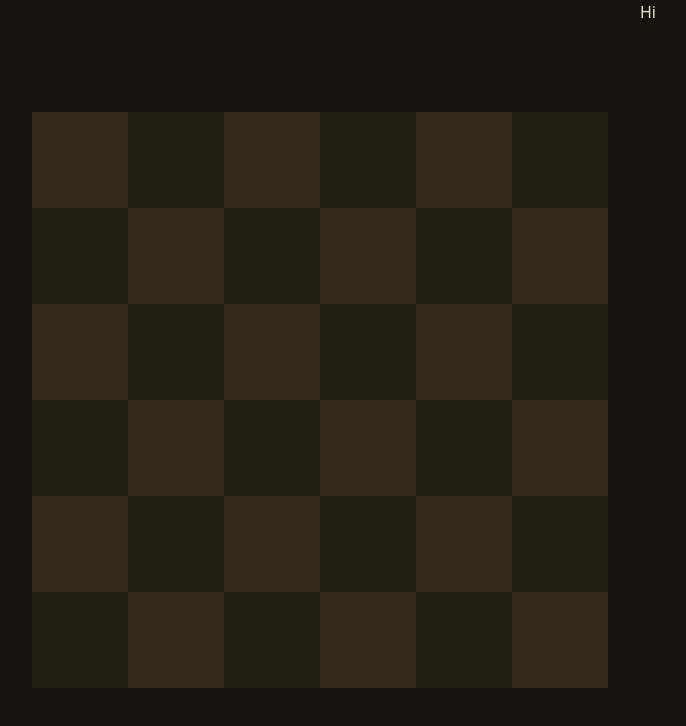
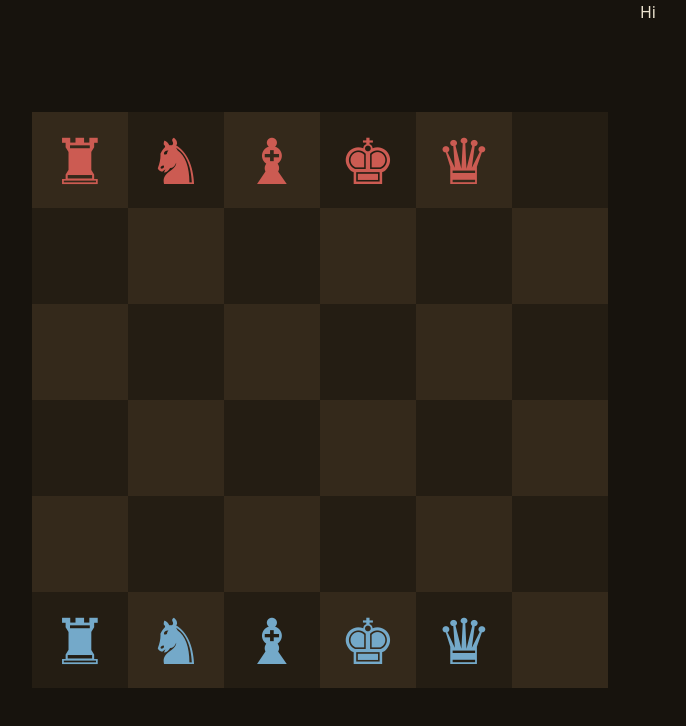
Before and after one commit to gauthamramesh3110/kingsfall, a Next.js app in the folder apps/ui/: page / in a window 1280 px wide. Shown: the top 726 px of the page, without its empty margins (0-686 px from the left). Built offline with nearby package versions, Linux system fonts and the light colour scheme.

Commit message:
Add pieces to the board and maintain state

```diff
--- a/apps/ui/app/components/Board.tsx
+++ b/apps/ui/app/components/Board.tsx
@@ -1,16 +1,60 @@
-const BOARD_SQUARES = 6; // must match --board-squares in globals.css
+'use client';
+
+import { useState } from 'react';
+
+type PieceType = 'K' | 'Q' | 'R' | 'N' | 'B';
+type Team = 'you' | 'enemy';
+
+interface Piece {
+  type: PieceType;
+  team: Team;
+  row: number;
+  col: number;
+}
+
+const GLYPHS: Record<PieceType, string> = {
+  K: '♚',
+  Q: '♛',
+  R: '♜',
+  N: '♞',
+  B: '♝',
+};
+
+// Back rank order: R N B K Q (cols 0–4, col 5 left empty)
+const BACK_RANK: PieceType[] = ['R', 'N', 'B', 'K', 'Q'];
+
+function startingPieces(): Piece[] {
+  return [
+    ...BACK_RANK.map((type, col) => ({ type, team: 'you' as Team, row: 5, col })),
+    ...BACK_RANK.map((type, col) => ({ type, team: 'enemy' as Team, row: 0, col })),
+  ];
+}
 
 export default function Board() {
+  const [pieces, setPieces] = useState<Piece[]>(startingPieces);
+
+  const pieceAt = (row: number, col: number) =>
+    pieces.find(p => p.row === row && p.col === col);
+
   return (
-    <div className={`board board-${BOARD_SQUARES}`}>
-      {Array.from({ length: BOARD_SQUARES * BOARD_SQUARES }, (_, i) => {
-        const row = Math.floor(i / BOARD_SQUARES);
-        const col = i % BOARD_SQUARES;
-        const isLight = (row + col) % 2 === 0;
-        return (
-          <div key={i} className={isLight ? "bg-square-light" : "bg-square-dark"} />
-        );
-      })}
+    <div className="board-wrap">
+      <div className="board">
+        {Array.from({ length: 36 }, (_, i) => {
+          const row = Math.floor(i / 6);
+          const col = i % 6;
+          const isLight = (row + col) % 2 === 0;
+          const piece = pieceAt(row, col);
+          return (
+            <div key={i} className={`board-cell ${isLight ? 'bg-square-light' : 'bg-square-dark'}`}>
+              {piece && (
+                <span className={piece.team === 'you' ? 'text-team-you' : 'text-team-enemy'}>
+                  {GLYPHS[piece.type]}
+                </span>
+              )}
+            </div>
+          );
+        })}
+      </div>
     </div>
   );
 }
--- a/apps/ui/app/globals.css
+++ b/apps/ui/app/globals.css
@@ -34,23 +34,24 @@
   --color-text-faint: #5C564A;
 }
 
+.board-wrap {
+  width: 100%;
+  aspect-ratio: 1 / 1;
+  container-type: inline-size;
+}
+
 .board {
   width: 100%;
-  aspect-ratio: 1 / 1;
+  height: 100%;
   display: grid;
-}
-
-.board-5 {
-  grid-template-columns: repeat(5, 1fr);
-  grid-template-rows: repeat(5, 1fr);
-}
-
-.board-6 {
   grid-template-columns: repeat(6, 1fr);
   grid-template-rows: repeat(6, 1fr);
 }
 
-.board-7 {
-  grid-template-columns: repeat(7, 1fr);
-  grid-template-rows: repeat(7, 1fr);
+.board-cell {
+  display: flex;
+  align-items: center;
+  justify-content: center;
+  font-size: 11cqi;
+  line-height: 1;
 }
```
